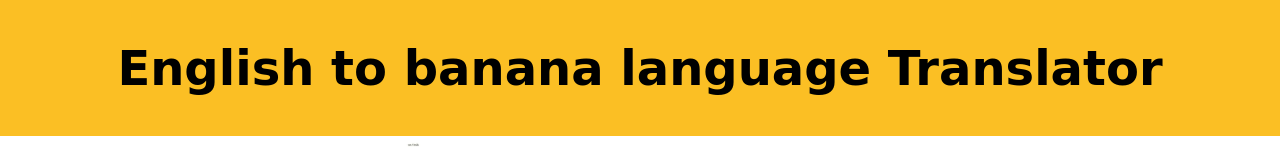
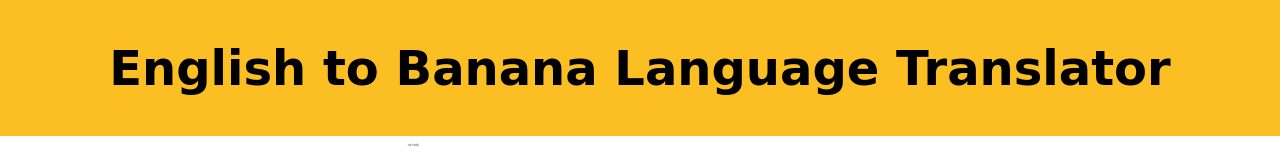
Before and after one commit to yadavanuj44/BananaLanguage-translator, a plain HTML site: page index.html in a window 1280 px wide. Shown: the top 154 px of the page. Drawn offline with Linux system fonts and the light colour scheme; a web font is replaced by a local one.

Commit message:
Update index.html

```diff
--- a/index.html
+++ b/index.html
@@ -11,7 +11,7 @@
 
 <body>
     <header class="heading">
-        <h1><b>English to banana language Translator</b></h1>
+        <h1><b>English to Banana Language Translator</b></h1>
     </header>
 
     <img  class="minion" src="BananaMinionImg.jpg"/>
```
